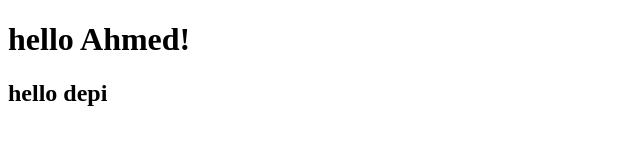
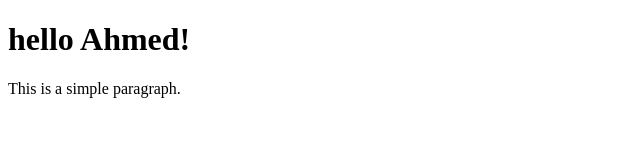
Before and after one commit to ahmedelshrkawy7/Depi5, a plain HTML site: page index.html in a window 1280 px wide. Shown: the whole page, without its empty margins (0-640 px from the left). Drawn offline with Linux system fonts and the light colour scheme.

Commit message:
adding p

```diff
--- a/index.html
+++ b/index.html
@@ -7,6 +7,6 @@
   </head>
   <body>
     <h1>hello Ahmed!</h1>
-    <h2>hello depi</h2>
+    <p>This is a simple paragraph.</p>
   </body>
 </html>
```
